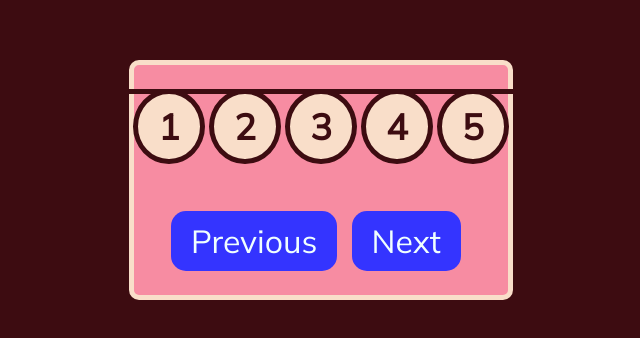
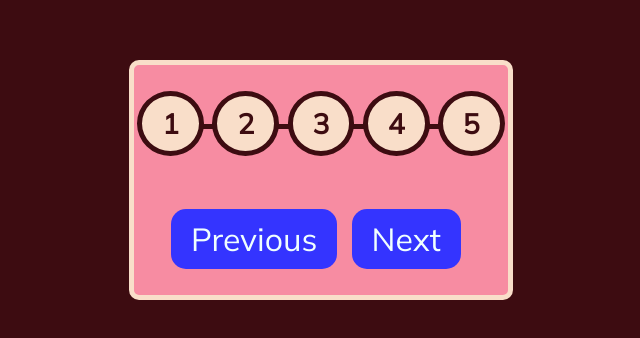
Before and after one commit to nagamanojvedam/50-projects-50-days, a plain HTML site: page progress-steps/index.html in a window 1280 px wide. Shown: the part 220-558 px from the top of the page, without its empty margins (319-959 px from the left). Drawn offline with Linux system fonts and the light colour scheme.

Commit message:
fixed progress bar position

```diff
--- a/progress-steps/styles.css
+++ b/progress-steps/styles.css
@@ -37,18 +37,20 @@ body {
 
 .progress-bar {
   position: absolute;
-  width: inherit;
+  top: 50%;
+  width: 75%;
   height: 5px;
   background-color: #3d0c11;
 }
 
 .circle {
-  font-size: 36px;
+  font-size: 28px;
   font-weight: bold;
   padding: 10px 20px;
   background-color: rgb(249, 222, 201);
   border-radius: 50%;
   border: 5px solid #3d0c11;
+  z-index: 1;
 }
 
 button {
```
